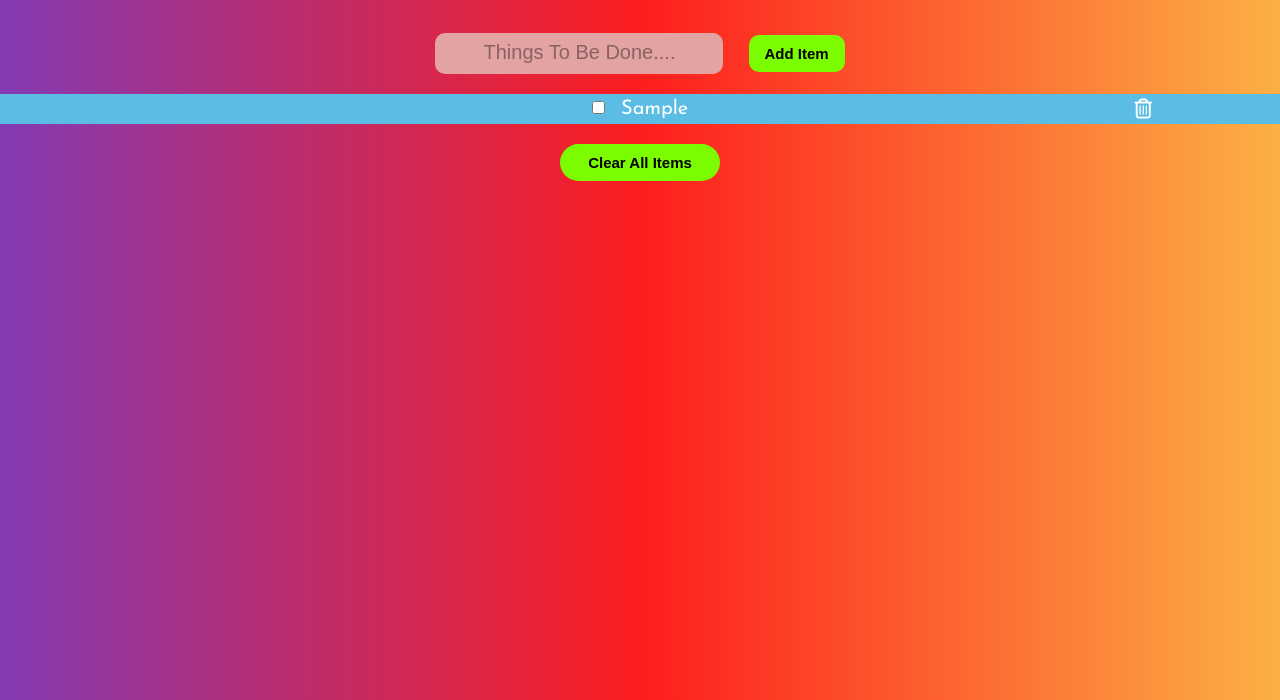
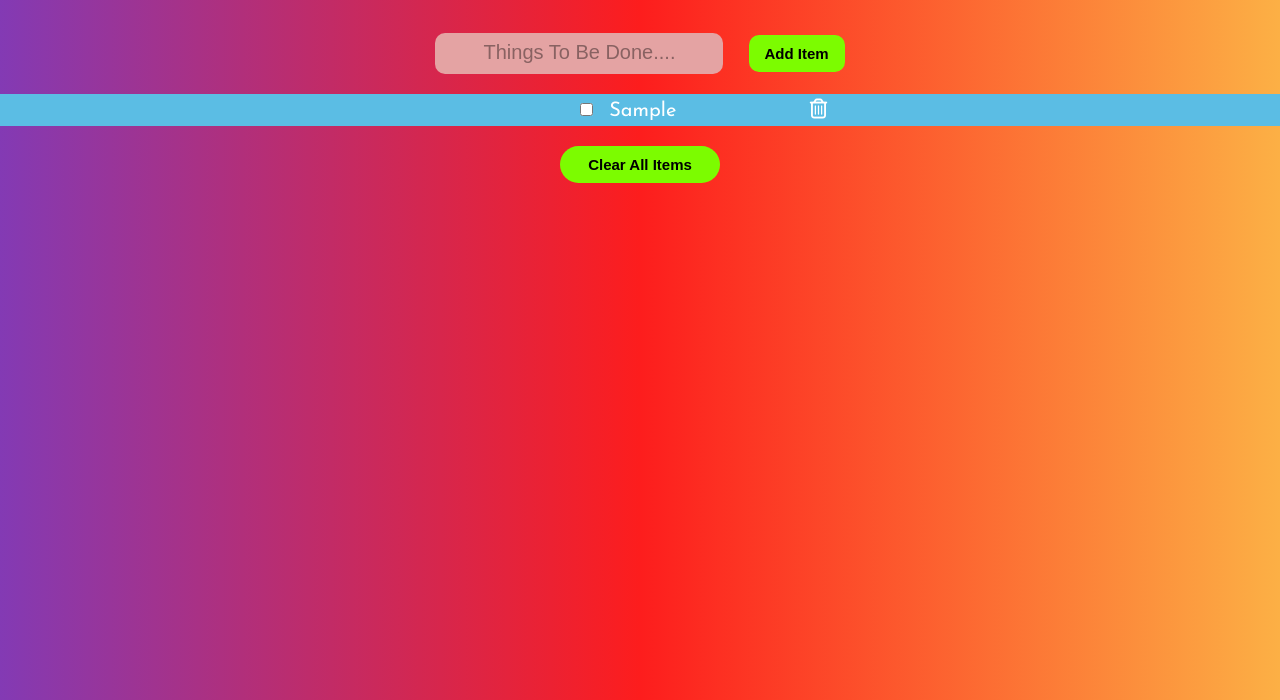
Before and after one commit to Sayahnneeta/To-Do-list, a plain HTML site: page front.html in a window 1280 px wide. Both pictures are taken after typing "Sample" into the empty fields and a click on the button "Add Item". Shown: the part 100-800 px from the top of the page. Drawn offline with Linux system fonts and the light colour scheme; a web font is replaced by a local one.

Commit message:
minor changes

```diff
--- a/style.css
+++ b/style.css
@@ -72,8 +72,8 @@ ul li:nth-child(odd)
 }
 .far
 {
-    position: absolute;
-    right: 10%;
+    position: relative;
+    left: 10%;
 
 }
 .checkbox
```
